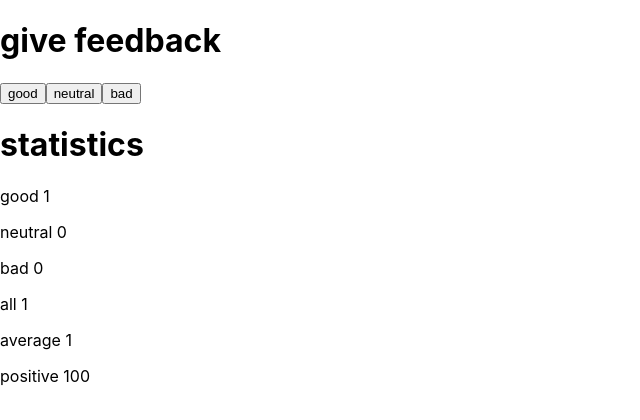
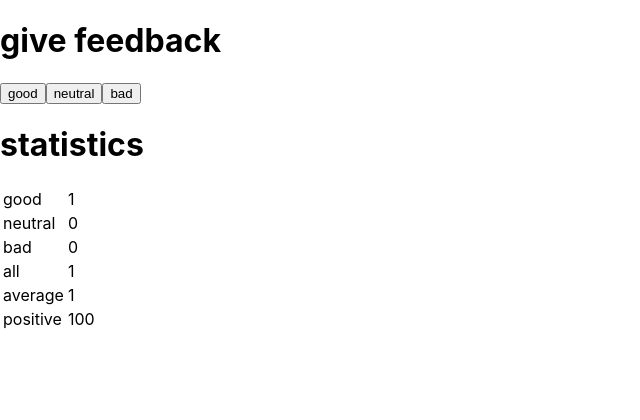
Before and after one commit to angelsf3/ReactFullstack, a React (Create React App) app: page / in a window 1280 px wide. Both pictures are taken after a click on the button "good". Shown: the top 420 px of the page, without its empty margins (0-640 px from the left). Built offline with nearby package versions, Linux system fonts and the light colour scheme.

Commit message:
1.11*: unicafe step6

```diff
--- a/src/part1/unicafe/statistics/Statistics.js
+++ b/src/part1/unicafe/statistics/Statistics.js
@@ -1,5 +1,4 @@
 import React from "react";
-import StatisticLine from "../statistic-line/StatisticLine";
 
 function Statistics({ data }) {
     const { good, neutral, bad } = data
@@ -17,12 +16,34 @@
     return(
         <div>
             <h1>statistics</h1>
-            <StatisticLine text="good" value={good}/>
-            <StatisticLine text="neutral" value={neutral}/>
-            <StatisticLine text="bad" value={bad}/>
-            <StatisticLine text="all" value={all}/>
-            <StatisticLine text="average" value={average}/>
-            <StatisticLine text="positive" value={positive}/>
+            <table>
+                <tbody>
+                <tr>
+                    <td>good</td>
+                    <td>{good}</td>
+                </tr>
+                <tr>
+                    <td>neutral</td>
+                    <td>{neutral}</td>
+                </tr>
+                <tr>
+                    <td>bad</td>
+                    <td>{bad}</td>
+                </tr>
+                <tr>
+                    <td>all</td>
+                    <td>{all}</td>
+                </tr>
+                <tr>
+                    <td>average</td>
+                    <td>{average}</td>
+                </tr>
+                <tr>
+                    <td>positive</td>
+                    <td>{positive}</td>
+                </tr>
+                </tbody>
+            </table>
         </div>
     )
 }
```
